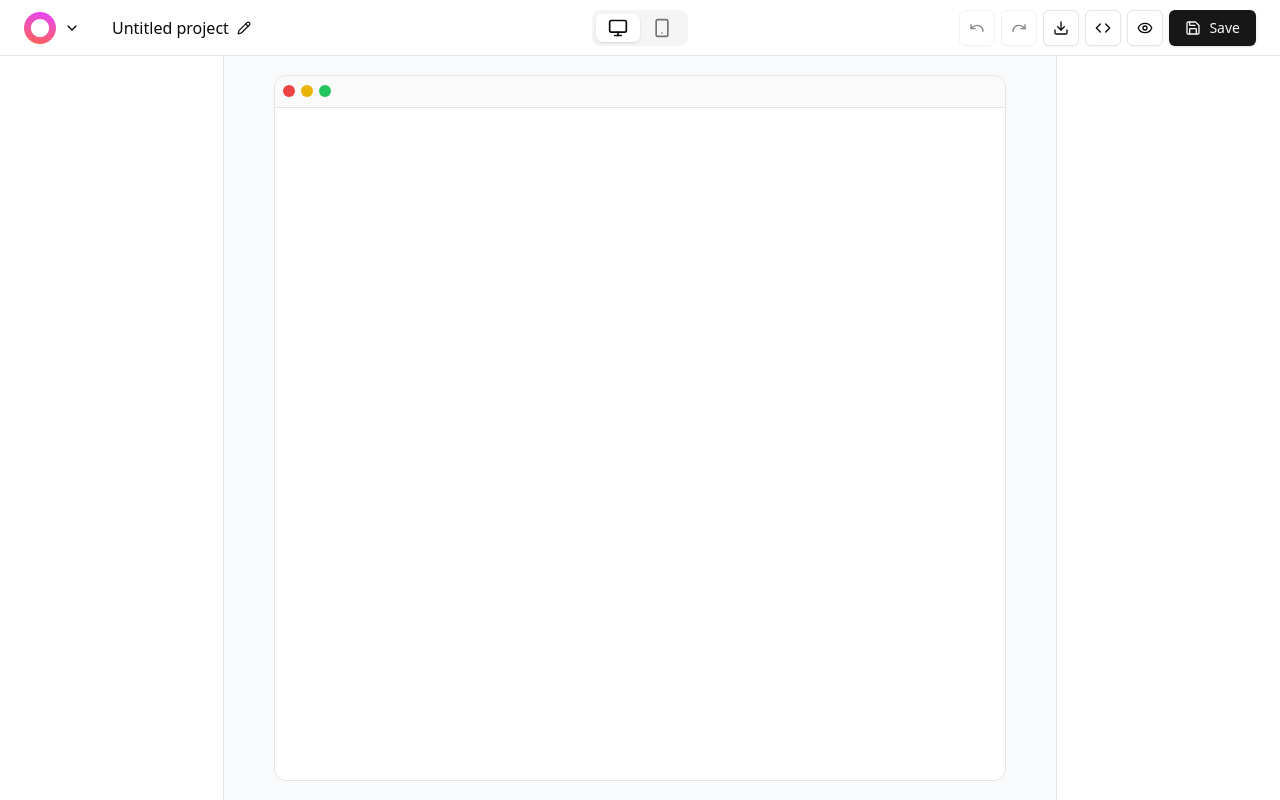
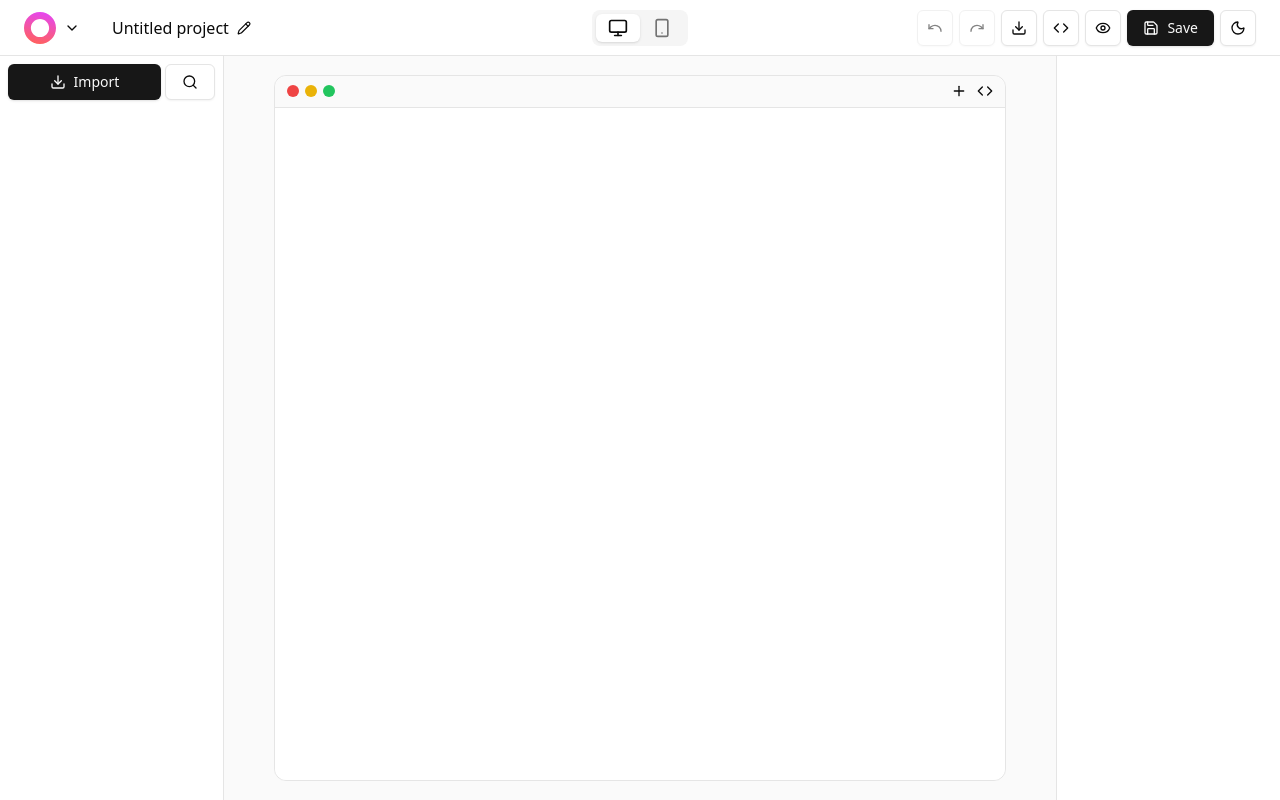
Before and after one commit to windbase/windbase, a Next.js app in the folder apps/web/: page / in a window 1280 px wide. Built offline with nearby package versions, Linux system fonts and the light colour scheme.

Commit message:
refactor: enhance layout with ThemeProvider options, update ElementLayers styling, and replace PreviewToolbar with LivePreviewToolbar

```diff
--- a/apps/web/src/app/layout.tsx
+++ b/apps/web/src/app/layout.tsx
@@ -16,7 +16,14 @@
 	return (
 		<html lang="en" suppressHydrationWarning>
 			<body>
-				<ThemeProvider>{children}</ThemeProvider>
+				<ThemeProvider
+					attribute="class"
+					defaultTheme="system"
+					enableSystem
+					disableTransitionOnChange
+				>
+					{children}
+				</ThemeProvider>
 			</body>
 		</html>
 	);
--- a/apps/web/src/components/ElementLayers.tsx
+++ b/apps/web/src/components/ElementLayers.tsx
@@ -1,7 +1,9 @@
 function ElementLayers() {
 	return (
 		<div>
-			<h1>ElementLayers</h1>
+			<div className="p-2">
+				<h1 className="text-sm font-medium">Layers</h1>
+			</div>
 		</div>
 	);
 }
--- a/apps/web/src/components/LivePreview.tsx
+++ b/apps/web/src/components/LivePreview.tsx
@@ -4,7 +4,7 @@
 
 function LivePreview() {
 	const iframeRef = useRef<HTMLIFrameElement>(null);
-	const [iframeData, setIframeData] = useState<Document | null>(null);
+	const [, setIframeData] = useState<Document | null>(null);
 
 	useEffect(() => {
 		if (iframeRef.current) {
--- a/apps/web/src/components/LivePreviewArea.tsx
+++ b/apps/web/src/components/LivePreviewArea.tsx
@@ -1,10 +1,10 @@
 import LivePreview from './LivePreview';
-import PreviewToolbar from './PreviewToolbar';
+import LivePreviewToolbar from './LivePreviewToolbar';
 
 function LivePreviewArea() {
 	return (
 		<div className="flex flex-col h-[95%] w-[88%] bg-background rounded-xl border">
-			<PreviewToolbar />
+			<LivePreviewToolbar />
 			<div className="flex-1 overflow-auto rounded-b-xl">
 				<LivePreview />
 			</div>
--- a/apps/web/src/components/PreviewToolbar.tsx
+++ /dev/null
@@ -1,14 +0,0 @@
-function PreviewToolbar() {
-	return (
-		<div className="flex h-8 items-center px-2 border-b bg-neutral-50 rounded-t-xl">
-			<div className="flex items-center gap-1.5">
-				<div className="h-3 w-3 rounded-full bg-red-500" />
-				<div className="h-3 w-3 rounded-full bg-yellow-500" />
-				<div className="h-3 w-3 rounded-full bg-green-500" />
-			</div>
-			<div className="w-4" />
-		</div>
-	);
-}
-
-export default PreviewToolbar;
--- a/apps/web/src/components/Toolbar.tsx
+++ b/apps/web/src/components/Toolbar.tsx
@@ -13,6 +13,7 @@
 import Image from 'next/image';
 import { Button } from '@/components/ui/button';
 import { Tabs, TabsList, TabsTrigger } from '@/components/ui/tabs';
+import DarkModeButton from './DarkModeButton';
 import {
 	Tooltip,
 	TooltipContent,
@@ -116,6 +117,15 @@
 							<p>Save changes</p>
 						</TooltipContent>
 					</Tooltip>
+
+					<Tooltip delayDuration={200}>
+						<TooltipTrigger asChild>
+							<DarkModeButton />
+						</TooltipTrigger>
+						<TooltipContent>
+							<p>Dark Mode</p>
+						</TooltipContent>
+					</Tooltip>
 				</div>
 			</div>
 		</TooltipProvider>
--- a/apps/web/src/components/VisualBuilder.tsx
+++ b/apps/web/src/components/VisualBuilder.tsx
@@ -1,3 +1,5 @@
+import DefaultSidebar from './DefaultSidebar';
+// import ElementLayers from './ElementLayers';
 import LivePreviewArea from './LivePreviewArea';
 import Toolbar from './Toolbar';
 
@@ -6,8 +8,10 @@
 		<div className="h-screen overflow-hidden flex flex-col">
 			<Toolbar />
 			<div className="flex-1 flex">
-				<div className="w-56 h-full border-r"></div>
-				<div className="flex-1 bg-gray-50 flex justify-center items-center">
+				<div className="w-56 h-full border-r">
+					<DefaultSidebar />
+				</div>
+				<div className="flex-1 bg-neutral-50 dark:bg-neutral-900 flex justify-center items-center">
 					<LivePreviewArea />
 				</div>
 				<div className="w-56 h-full border-l"></div>
```
